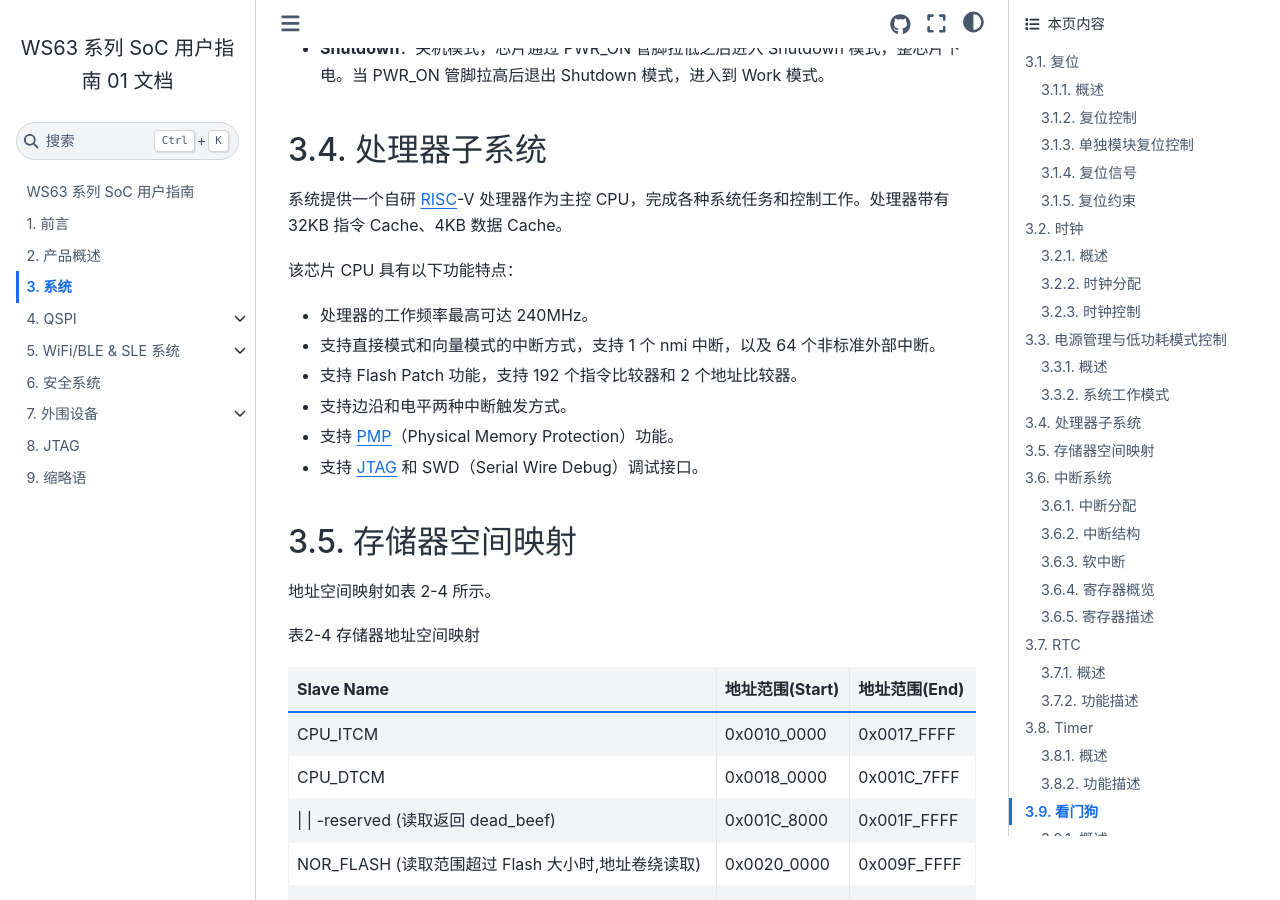
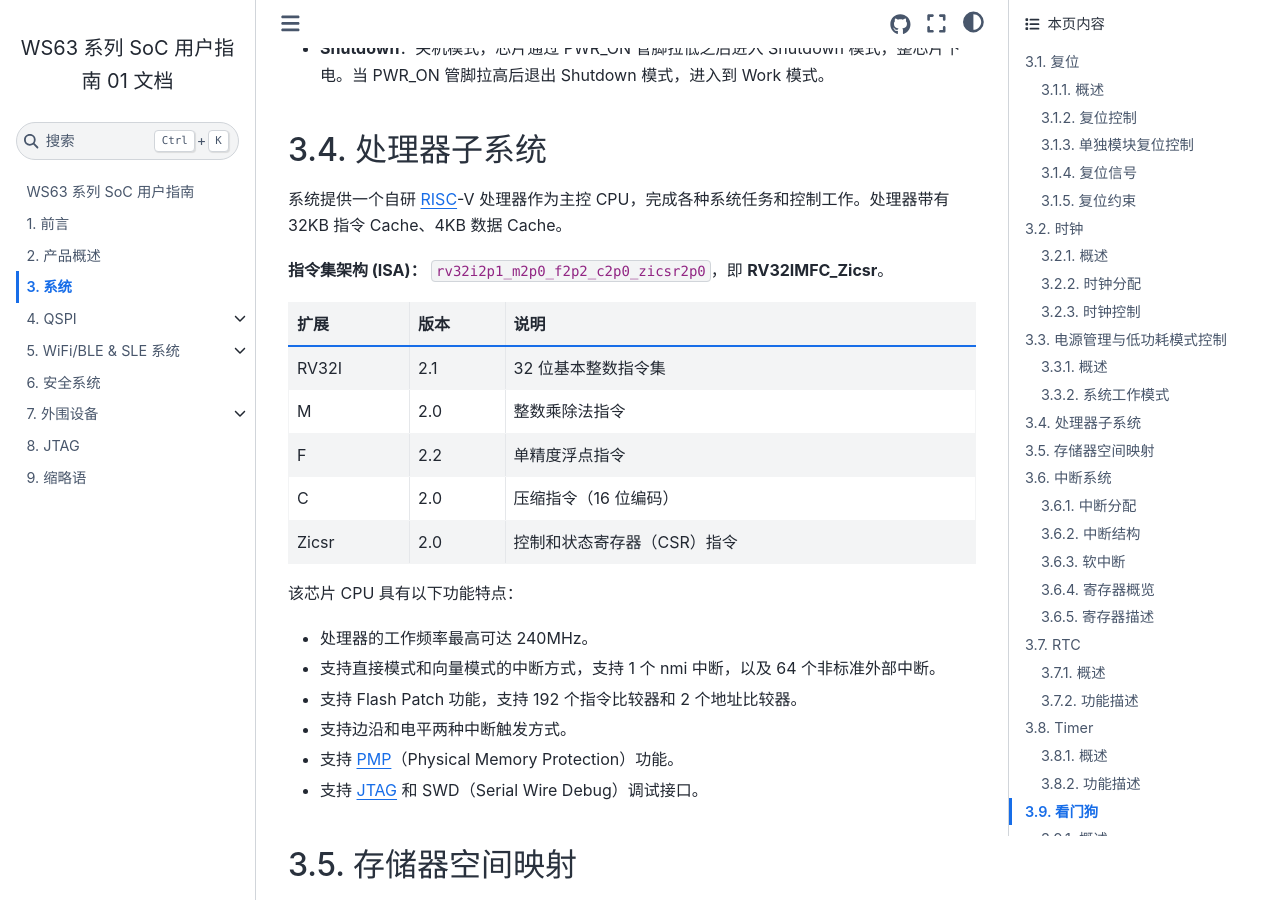
Before and after one commit to sanchuanhehe/ws63-guide, a Sphinx documentation site: the page built from source/ch2_system.md, in a window 1280 px wide and 900 px high, scrolled down 3450 px. Built offline with Sphinx 7.4.7 and the Sphinx Book theme 1.1.4, drawn with Linux system fonts in a browser that asks for light colours.

Commit message:
Add CPU ISA details: RV32IMFC_Zicsr (rv32i2p1_m2p0_f2p2_c2p0_zicsr2p0) per-extension table

```diff
--- a/source/ch2_system.md
+++ b/source/ch2_system.md
@@ -135,6 +135,16 @@
 ## 处理器子系统
 
 系统提供一个自研 {term}`RISC`-V 处理器作为主控 CPU，完成各种系统任务和控制工作。处理器带有 32KB 指令 Cache、4KB 数据 Cache。
+
+**指令集架构 (ISA)：** `rv32i2p1_m2p0_f2p2_c2p0_zicsr2p0`，即 **RV32IMFC_Zicsr**。
+
+| 扩展 | 版本 | 说明 |
+| --- | --- | --- |
+| RV32I | 2.1 | 32 位基本整数指令集 |
+| M | 2.0 | 整数乘除法指令 |
+| F | 2.2 | 单精度浮点指令 |
+| C | 2.0 | 压缩指令（16 位编码） |
+| Zicsr | 2.0 | 控制和状态寄存器（CSR）指令 |
 
 该芯片 CPU 具有以下功能特点：
 
```
